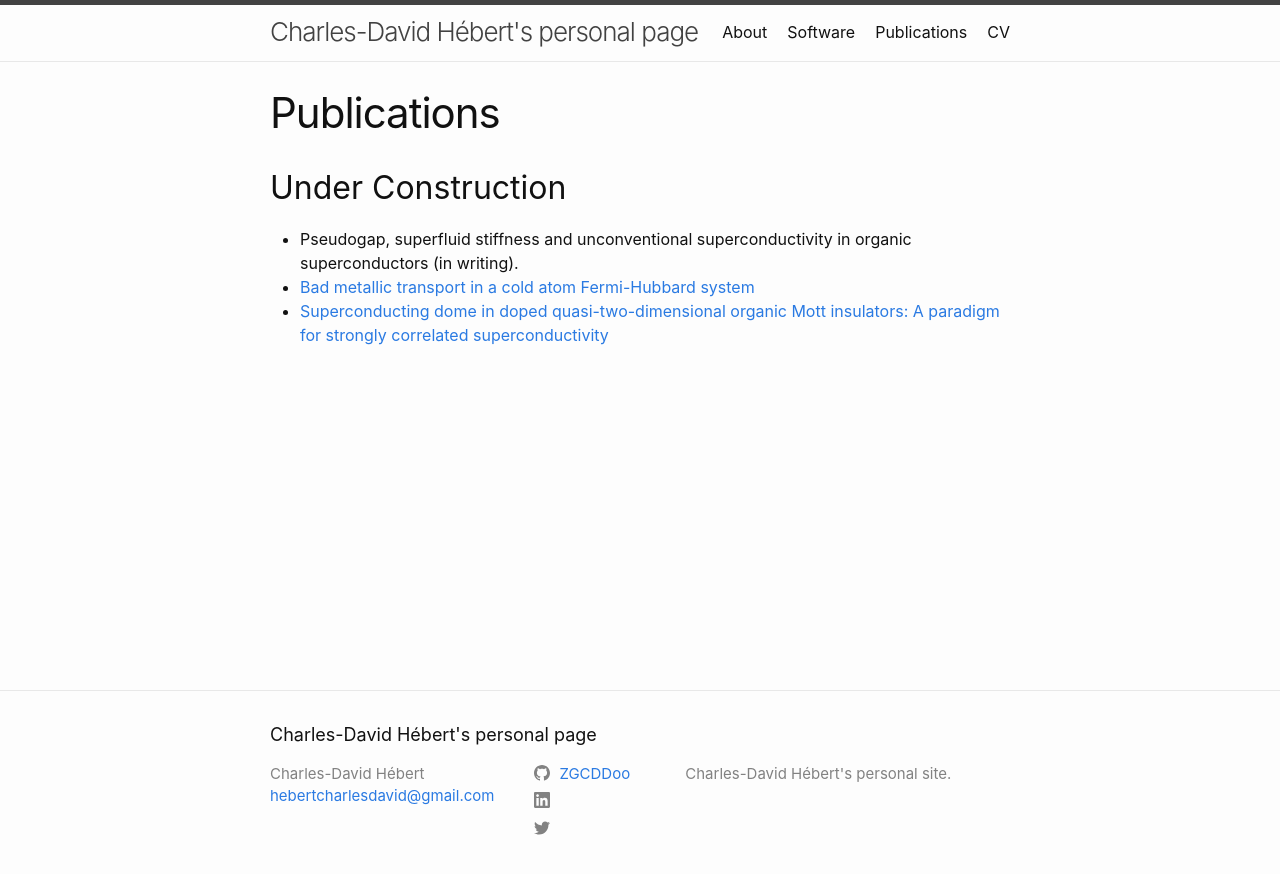
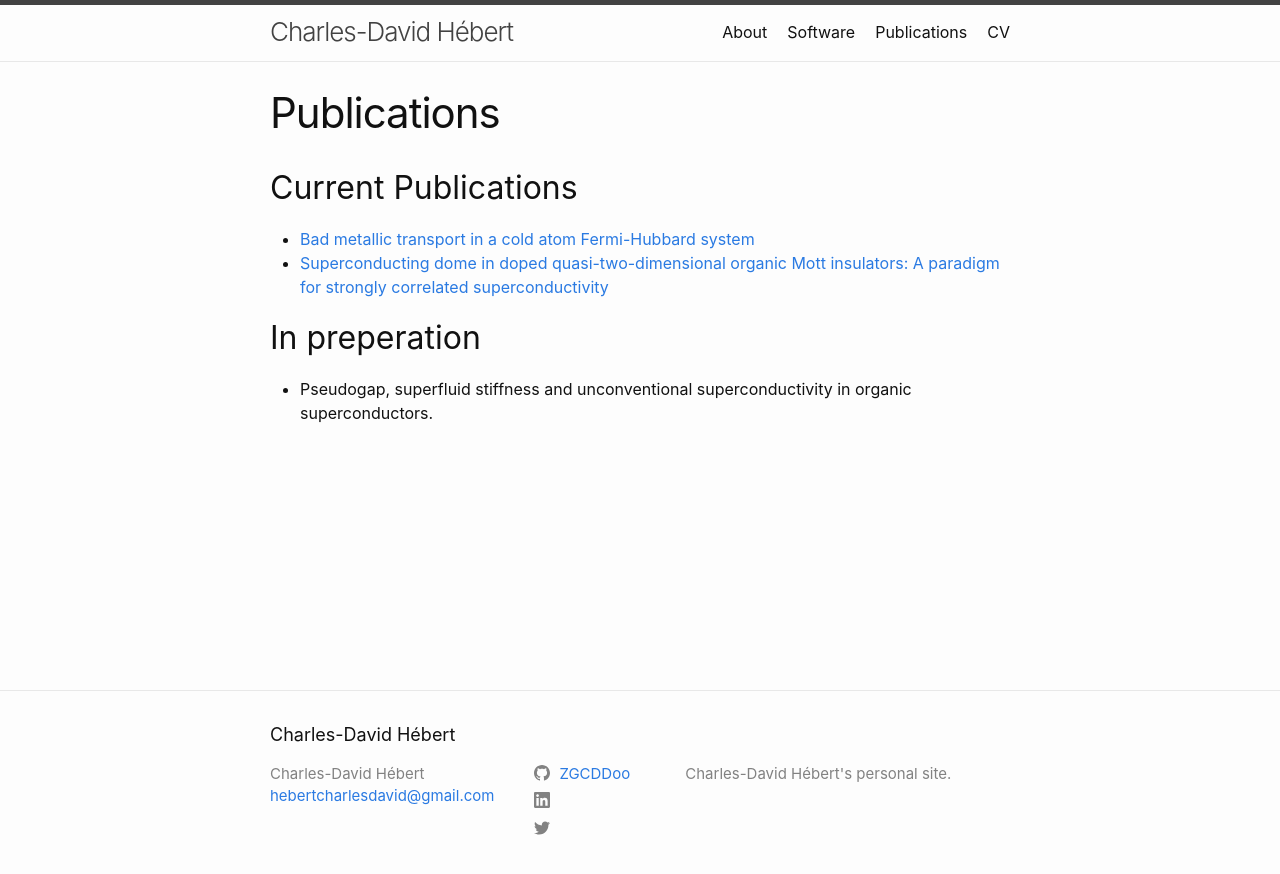
Before and after one commit to ZGCDDoo/ZGCDDoo.github.io, a Jekyll site: the page built from publications.md, in a window 1280 px wide. Shown: the top 874 px of the page. Built offline with Jekyll 4.4.1, drawn with Linux system fonts in a browser that asks for light colours.

```diff
--- a/_config.yml
+++ b/_config.yml
@@ -1,4 +1,4 @@
-title: Charles-David Hébert's personal page
+title: Charles-David Hébert
 author: Charles-David Hébert
 email: hebertcharlesdavid@gmail.com
 description: |
--- a/publications.md
+++ b/publications.md
@@ -1,12 +1,15 @@
 ---
 layout: page
 title: Publications
+updated: 2018-12-23
 permalink: /publications/
 order: 2
 ---
 
-## Under Construction
+## Current Publications
 
-- Pseudogap, superfluid stiffness and unconventional superconductivity in organic superconductors (in writing).
 - [Bad metallic transport in a cold atom Fermi-Hubbard system](http://science.sciencemag.org/content/early/2018/12/05/science.aat4134)
 - [Superconducting dome in doped quasi-two-dimensional organic Mott insulators: A paradigm for strongly correlated superconductivity](https://journals.aps.org/prb/abstract/10.1103/PhysRevB.92.195112)
+
+## In preperation
+- Pseudogap, superfluid stiffness and unconventional superconductivity in organic superconductors.
```
Also changed, not shown: cv.md (+1 -0 lines), software.md (+6 -0 lines).
